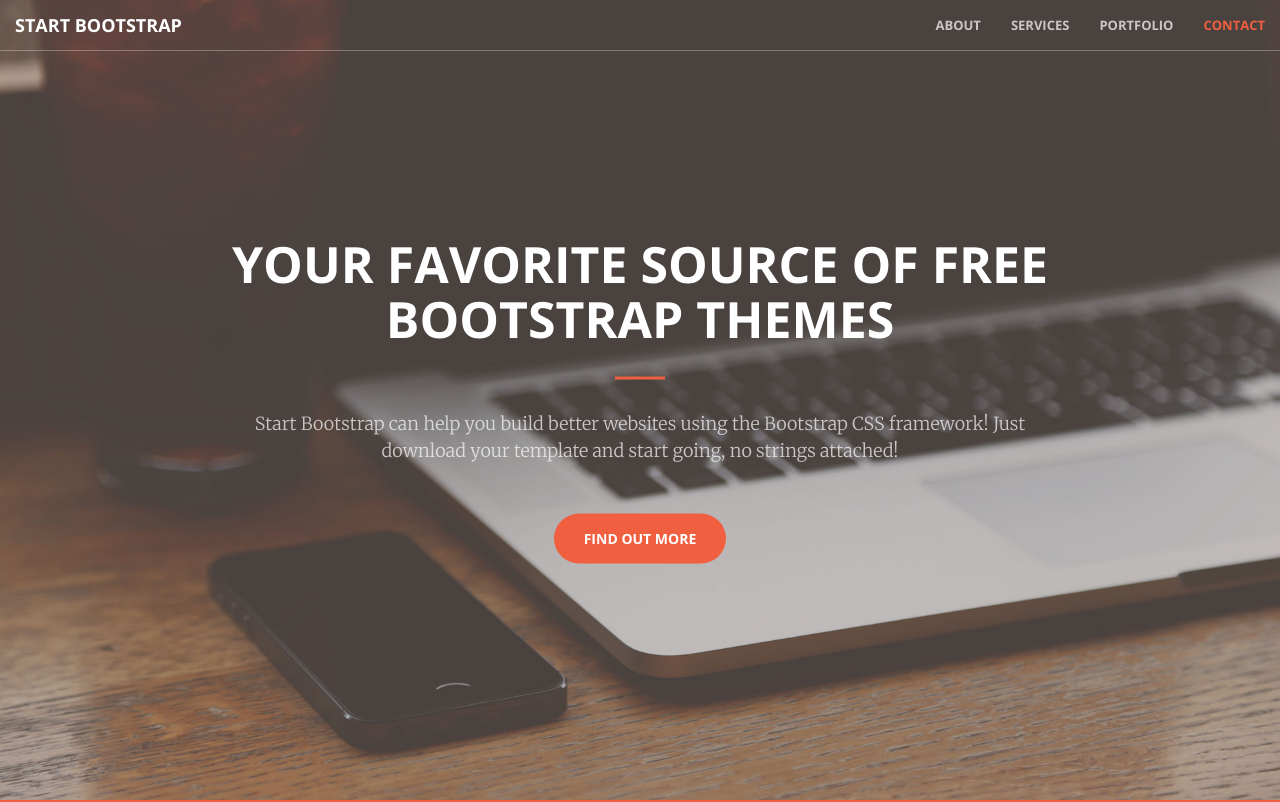
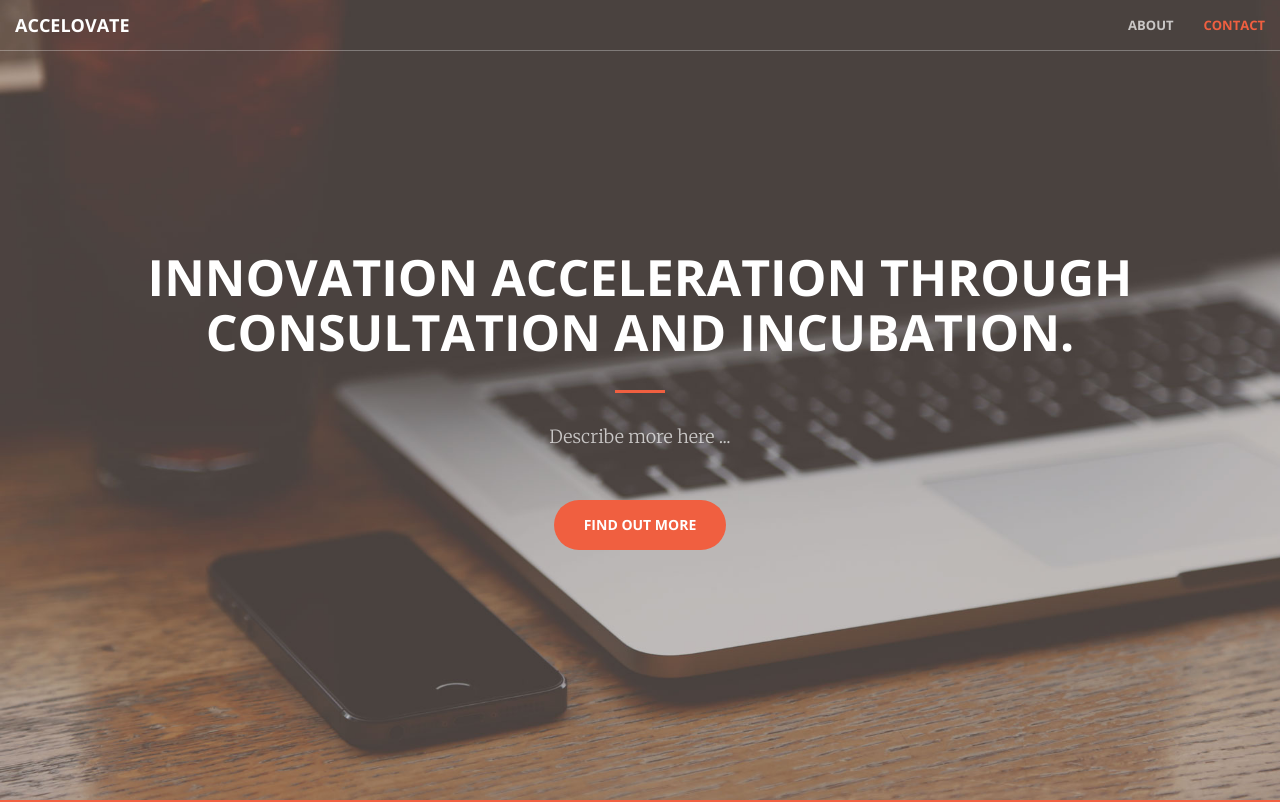
Before and after one commit to accelovate/accelovate.github.io, a website: page index.html in a window 1280 px wide. Shown: the top 802 px of the page. Drawn offline with nearby package versions, Linux system fonts and the light colour scheme.

Commit message:
Updating from default bootstrap file.

```diff
--- a/index.html
+++ b/index.html
@@ -9,7 +9,7 @@
     <meta name="description" content="">
     <meta name="author" content="">
 
-    <title>Creative - Start Bootstrap Theme</title>
+    <title>Accelovate</title>
 
     <!-- Bootstrap Core CSS -->
     <link href="vendor/bootstrap/css/bootstrap.min.css" rel="stylesheet">
@@ -43,7 +43,7 @@
                 <button type="button" class="navbar-toggle collapsed" data-toggle="collapse" data-target="#bs-example-navbar-collapse-1">
                     <span class="sr-only">Toggle navigation</span> Menu <i class="fa fa-bars"></i>
                 </button>
-                <a class="navbar-brand page-scroll" href="#page-top">Start Bootstrap</a>
+                <a class="navbar-brand page-scroll" href="#page-top">Accelovate</a>
             </div>
 
             <!-- Collect the nav links, forms, and other content for toggling -->
@@ -52,13 +52,13 @@
                     <li>
                         <a class="page-scroll" href="#about">About</a>
                     </li>
-                    <li>
+<!--                     <li>
                         <a class="page-scroll" href="#services">Services</a>
                     </li>
                     <li>
                         <a class="page-scroll" href="#portfolio">Portfolio</a>
                     </li>
-                    <li>
+ -->                    <li>
                         <a class="page-scroll" href="#contact">Contact</a>
                     </li>
                 </ul>
@@ -71,9 +71,9 @@
     <header>
         <div class="header-content">
             <div class="header-content-inner">
-                <h1 id="homeHeading">Your Favorite Source of Free Bootstrap Themes</h1>
+                <h1 id="homeHeading">Innovation Acceleration Through Consultation and Incubation.</h1>
                 <hr>
-                <p>Start Bootstrap can help you build better websites using the Bootstrap CSS framework! Just download your template and start going, no strings attached!</p>
+                <p>Describe more here ...</p>
                 <a href="#about" class="btn btn-primary btn-xl page-scroll">Find Out More</a>
             </div>
         </div>
@@ -91,7 +91,7 @@
             </div>
         </div>
     </section>
-
+<!--
     <section id="services">
         <div class="container">
             <div class="row">
@@ -134,7 +134,8 @@
             </div>
         </div>
     </section>
-
+ -->
+ <!--
     <section class="no-padding" id="portfolio">
         <div class="container-fluid">
             <div class="row no-gutter popup-gallery">
@@ -231,7 +232,7 @@
             </div>
         </div>
     </section>
-
+ -->
     <aside class="bg-dark">
         <div class="container text-center">
             <div class="call-to-action">
```
